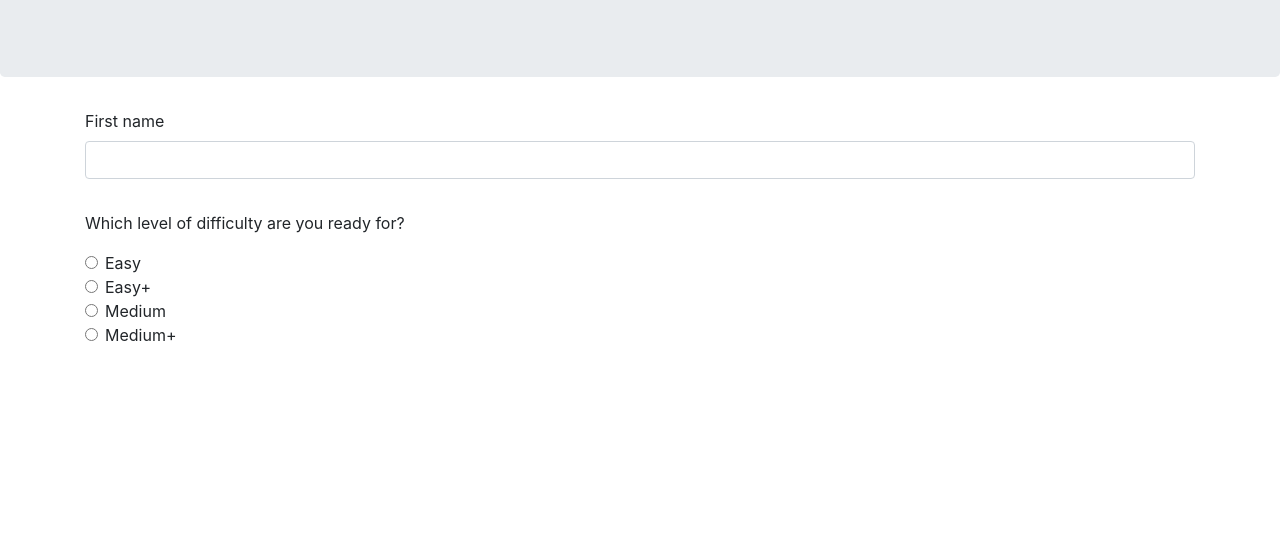
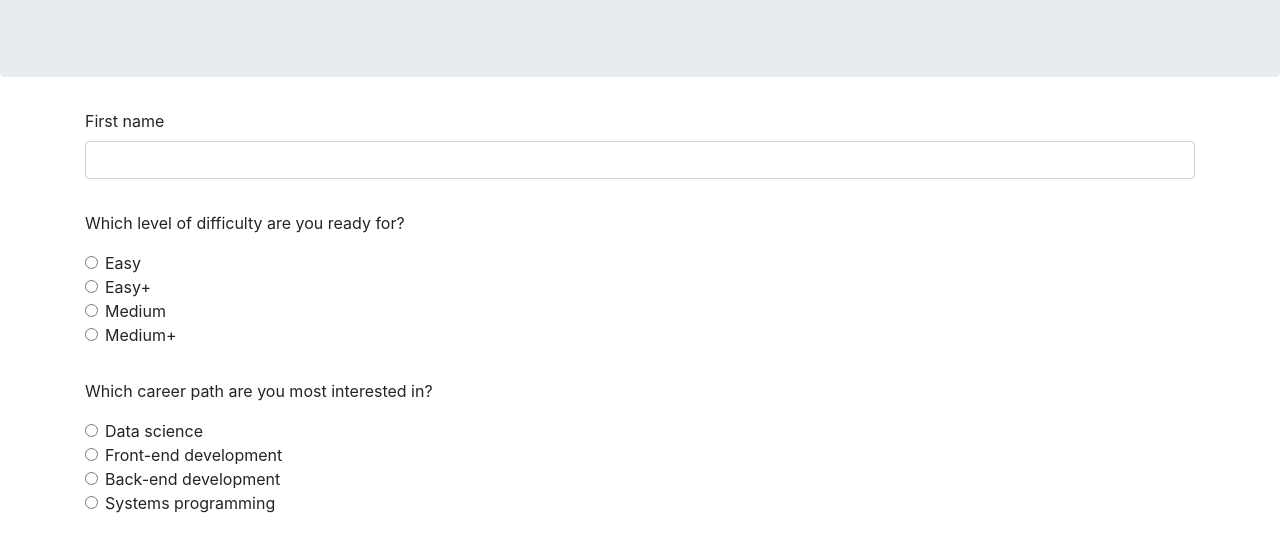
Before and after one commit to hannahmcdowell/programming-language-selector, a plain HTML site: page index.html in a window 1280 px wide. Shown: the part 239-790 px from the top of the page. Drawn offline with nearby package versions, Linux system fonts and the light colour scheme.

Commit message:
Add radio buttons for the second question.

```diff
--- a/index.html
+++ b/index.html
@@ -23,27 +23,54 @@
       <div class="form-group">
         <p>Which level of difficulty are you ready for?</p>
         <div class="form-check">
-          <input class="form-check-input" type="radio" name="languageSelector" id="q1A">
+          <input class="form-check-input" type="radio" name="question1" id="q1A">
           <label class="form-check-label" for="q1A">
             Easy
           </label>
         </div>
         <div class="form-check">
-          <input class="form-check-input" type="radio" name="languageSelector" id="q1B">
+          <input class="form-check-input" type="radio" name="question1" id="q1B">
           <label class="form-check-label" for="q1B">
             Easy+
           </label>
         </div>
         <div class="form-check">
-          <input class="form-check-input" type="radio" name="languageSelector" id="q1C">
+          <input class="form-check-input" type="radio" name="question1" id="q1C">
           <label class="form-check-label" for="q1C">
             Medium
           </label>
         </div>
         <div class="form-check">
-          <input class="form-check-input" type="radio" name="languageSelector" id="q1C">
-          <label class="form-check-label" for="q1C">
+          <input class="form-check-input" type="radio" name="question1" id="q1D">
+          <label class="form-check-label" for="q1D">
             Medium+
+          </label>
+        </div>
+      </div>
+      <div class="form-group">
+        <p>Which career path are you most interested in?</p>
+        <div class="form-check">
+          <input class="form-check-input" type="radio" name="question2" id="q2A">
+          <label class="form-check-label" for="q2A">
+            Data science
+          </label>
+        </div>
+        <div class="form-check">
+          <input class="form-check-input" type="radio" name="question2" id="q2B">
+          <label class="form-check-label" for="q2B">
+            Front-end development
+          </label>
+        </div>
+        <div class="form-check">
+          <input class="form-check-input" type="radio" name="question2" id="q2C">
+          <label class="form-check-label" for="q2C">
+            Back-end development
+          </label>
+        </div>
+        <div class="form-check">
+          <input class="form-check-input" type="radio" name="question2" id="q2D">
+          <label class="form-check-label" for="q2D">
+            Systems programming
           </label>
         </div>
       </div>
```
